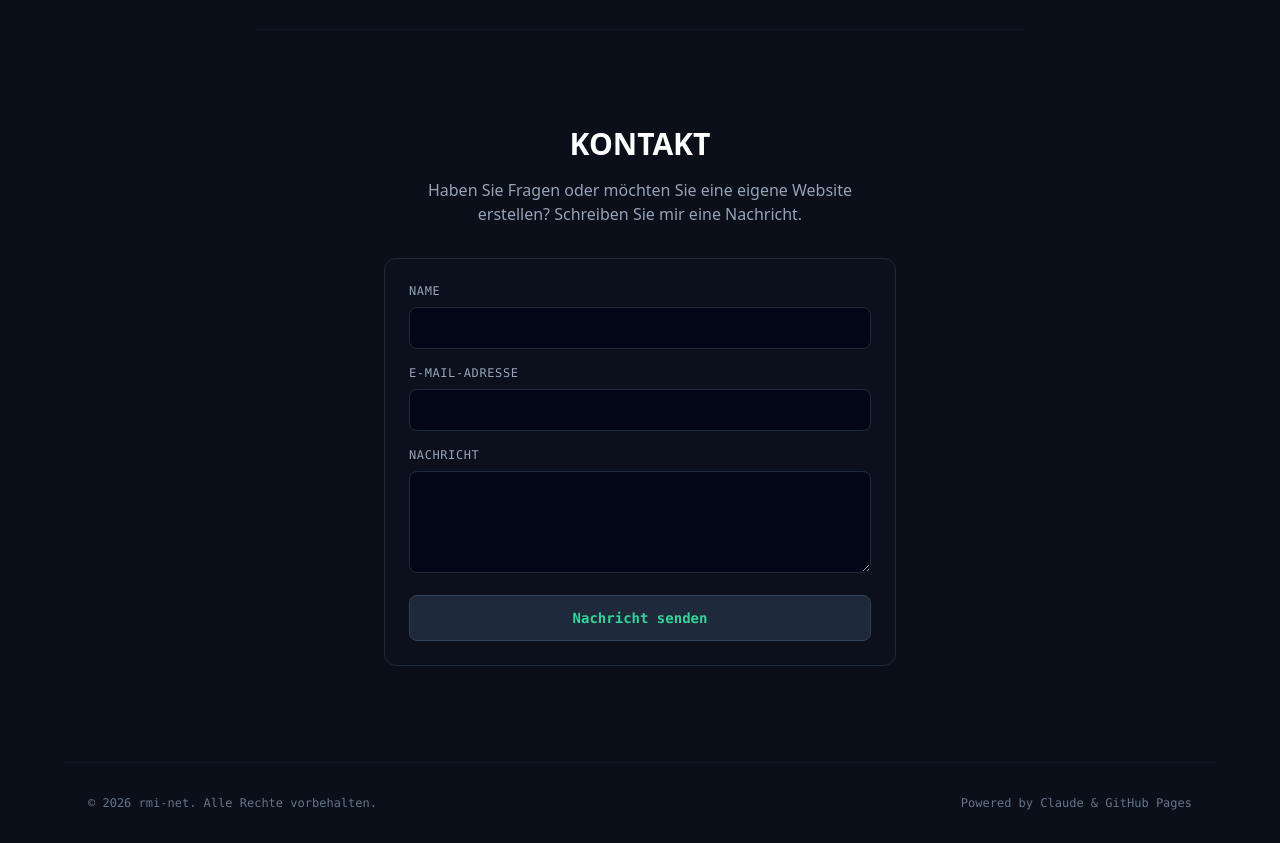
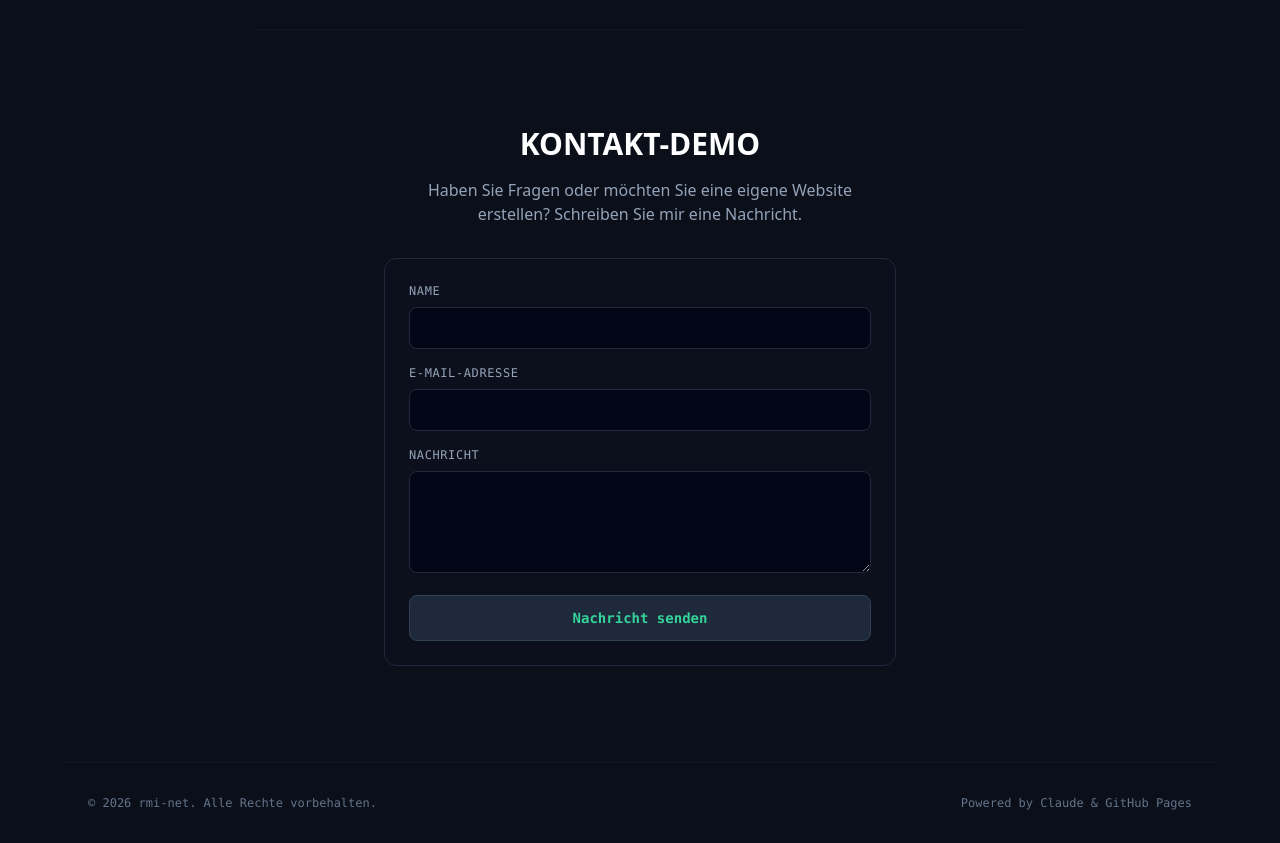
Before and after one commit to rmi-net/rmi-net.github.io, a plain HTML site: page index.html in a window 1280 px wide. Shown: the part 1020-1863 px from the top of the page. Drawn offline with nearby package versions, Linux system fonts and the light colour scheme.

Commit message:
Update index.html

```diff
--- a/index.html
+++ b/index.html
@@ -98,7 +98,7 @@
 
     <!-- KONTAKT SEKTION -->
     <section id="kontakt" class="w-full max-w-3xl mx-auto px-6 py-24 border-t border-slate-900 relative z-10 text-center">
-        <h2 class="text-3xl font-black text-white mb-4">KONTAKT</h2>
+        <h2 class="text-3xl font-black text-white mb-4">KONTAKT-DEMO</h2>
         <p class="text-slate-400 mb-8 max-w-md mx-auto">
             Haben Sie Fragen oder möchten Sie eine eigene Website erstellen? Schreiben Sie mir eine Nachricht.
         </p>
```
